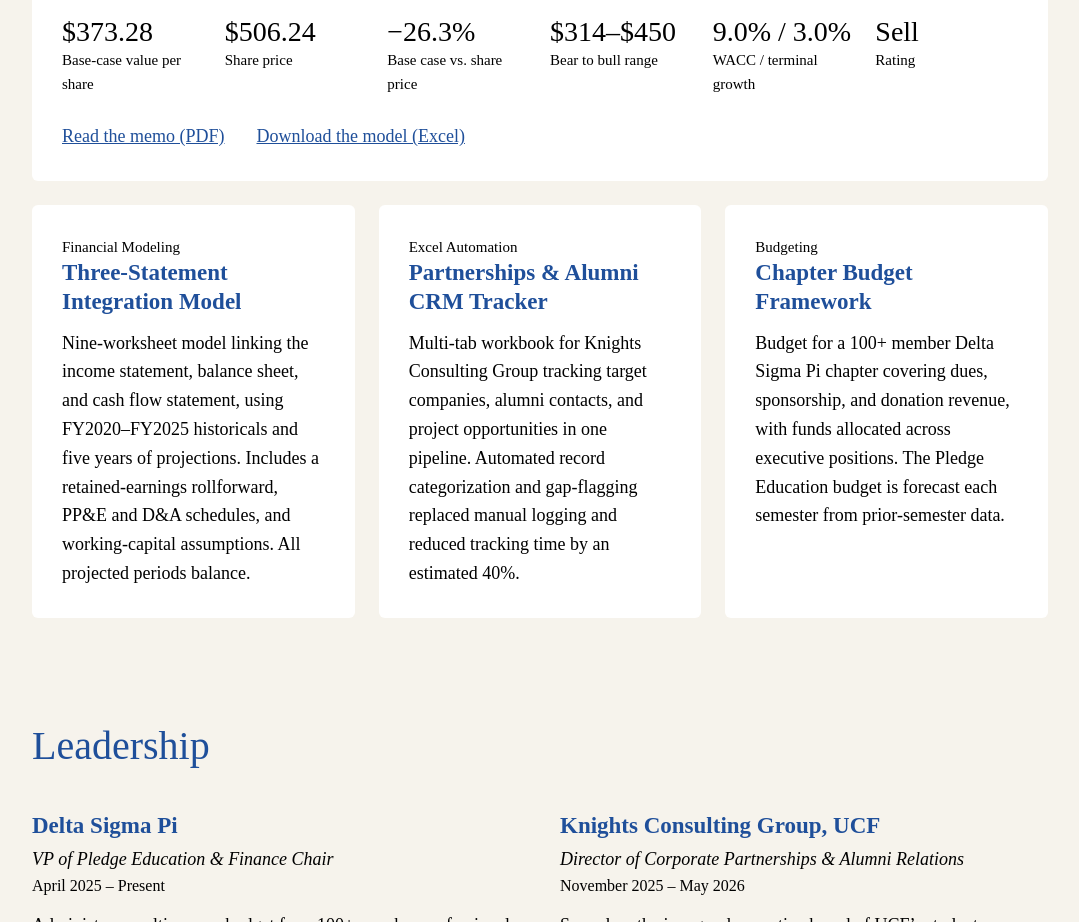
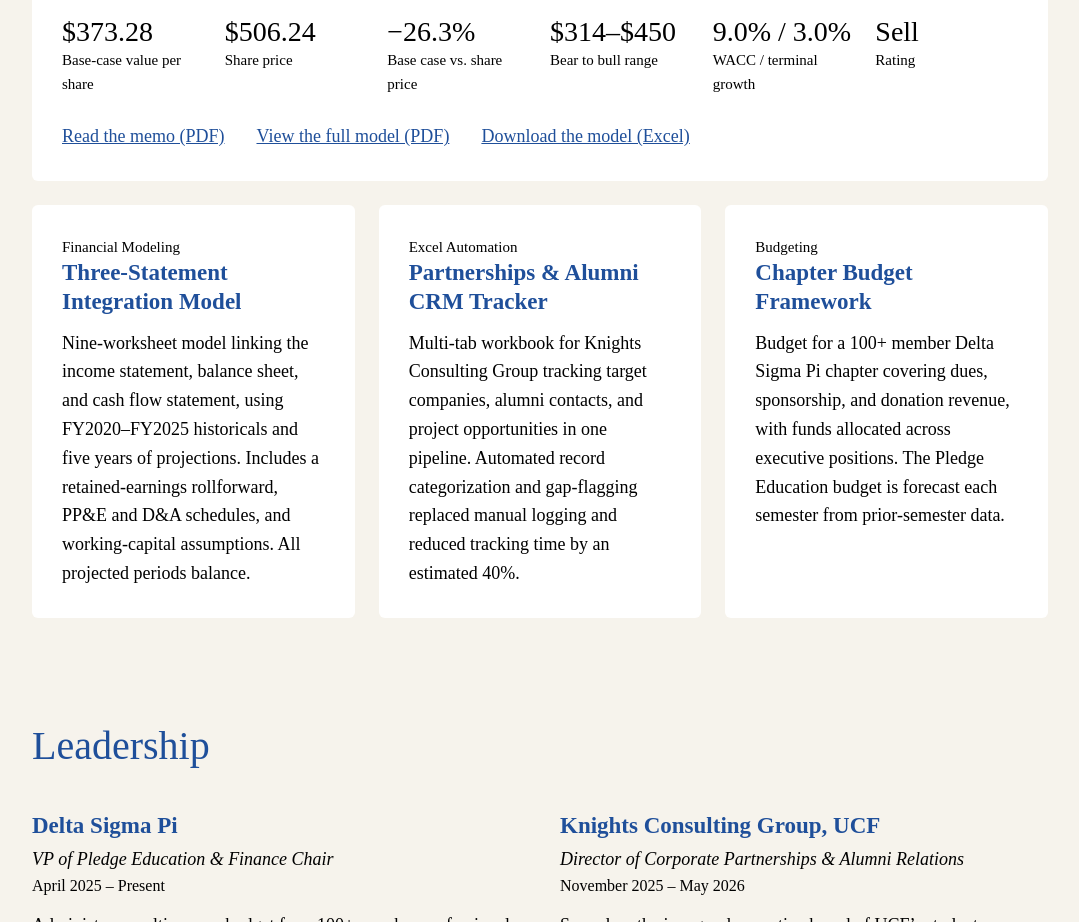
Before and after one commit to bennettparani/bennettparani.eportfolio, a plain HTML site: page index.html in a window 1280 px wide. Shown: the part 2800-3722 px from the top of the page, without its empty margins (100-1179 px from the left). Drawn offline with Linux system fonts and the light colour scheme.

Commit message:
Update MSFT model files from latest workbook and add full-model PDF
Co-Authored-By: Claude Opus 5.5 <noreply@anthropic.com>
Claude-Session: https://claude.ai/code/session_01VE2y7SDaDq3ZdoWiCPnQ1c

```diff
--- a/index.html
+++ b/index.html
@@ -376,6 +376,7 @@
         </div>
         <p class="card-links">
           <a href="files/Microsoft_DCF_Memo_Bennett_Parani.pdf" target="_blank" rel="noopener">Read the memo (PDF)</a>
+          <a href="files/Microsoft_DCF_Model_Bennett_Parani.pdf" target="_blank" rel="noopener">View the full model (PDF)</a>
           <a href="files/Microsoft_DCF_Model_Bennett_Parani.xlsx" download>Download the model (Excel)</a>
         </p>
       </div>
```
Also changed, not shown: 3 other files.
